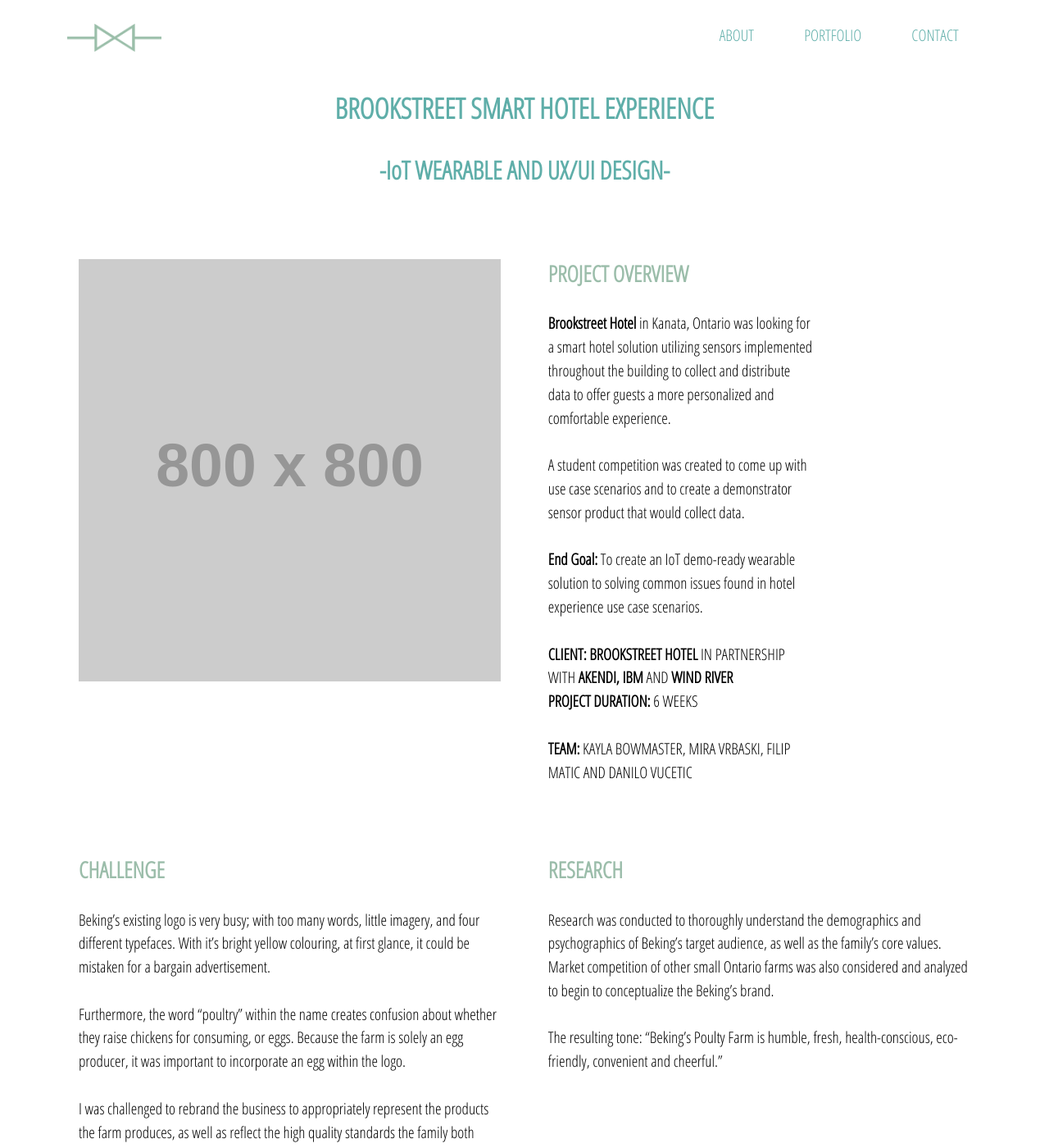
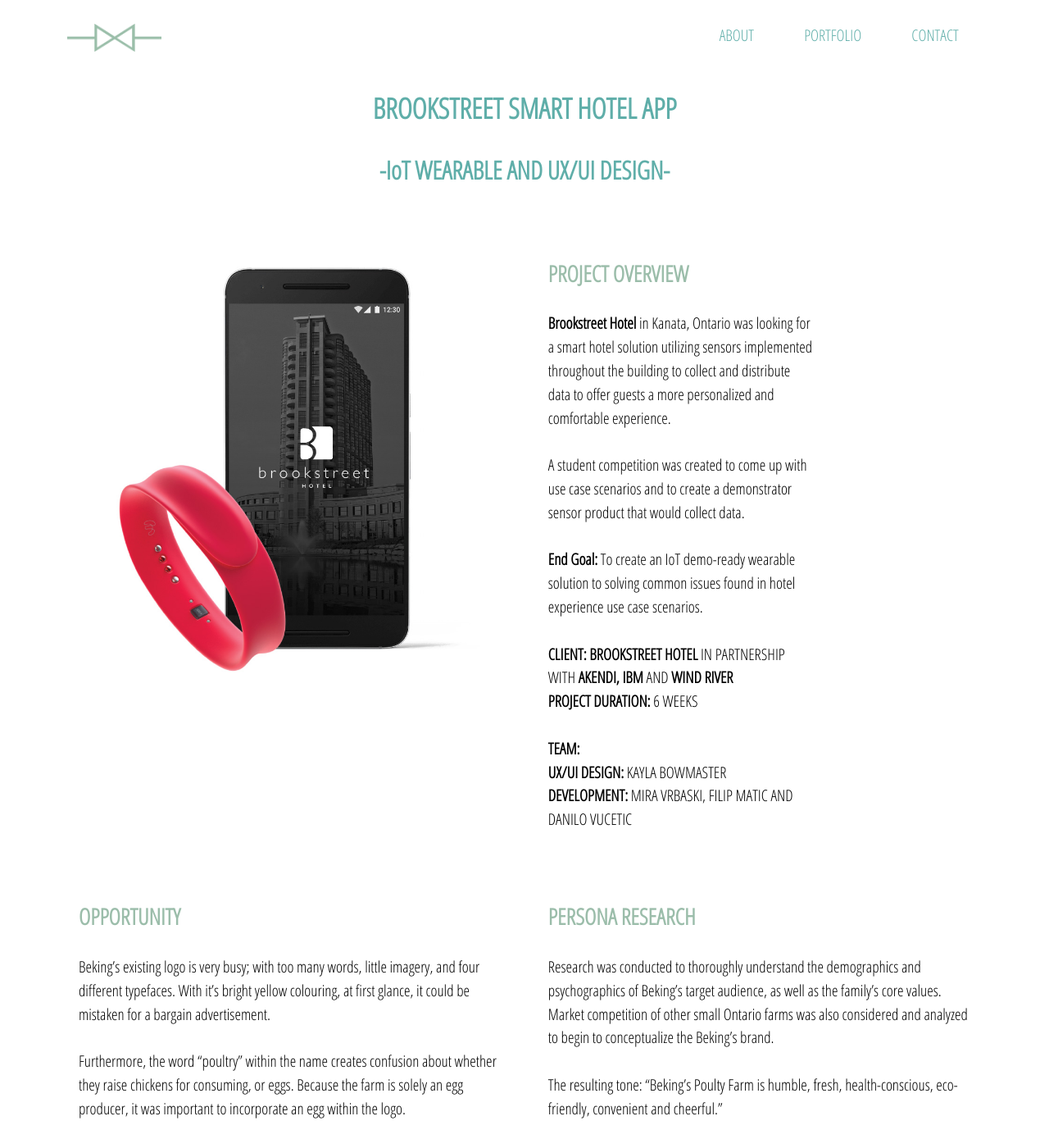
Before and after one commit to kaybow/kaybow.design, a Jekyll site: the page built from hotel-experience.html, in a window 1280 px wide and 1400 px high. Shown: the whole window at 82% size. Built offline with Jekyll 4.4.1, drawn with Linux system fonts in a browser that asks for light colours.

Commit message:
Adding content to Brookstreet page

```diff
--- a/cycle-secure.html
+++ b/cycle-secure.html
@@ -20,7 +20,7 @@
       <div class="unit xs-1 s-1 m-1 l-1-3 gutter">
         <h3>PROJECT OVERVIEW</h3>
         <p><b>Cycle Secure</b> is an IoT bicycle locking and security mobile application paired with a GPS location device that attaches to the bike itself. The Cycle Secure device is fitted with both a motion and vibration sensor that notifies the owner when their lock is being tampered with or if their bike is on the move.</p>
-        <p><b>CLIENT:</b> ALGONQUIN COLLEGE OF APPLIED ARTS AND TECHNOLOGY<br><b>PROJECT DURATION:</b>2 WEEKS</p>
+        <p><b>CLIENT:</b> ALGONQUIN COLLEGE OF APPLIED ARTS AND TECHNOLOGY<br><b>PROJECT DURATION:</b> 2 WEEKS</p>
       </div>
     </div>
 
--- a/hotel-experience.html
+++ b/hotel-experience.html
@@ -1,37 +1,37 @@
 ---
 layout: default
-title: Brookstreet Smart Hotel Experience
+title: Brookstreet Smart Hotel App and Wearable
 ---
 
   <main>
 
     <div>
       <div class="pad-b-2 text-center">
-        <h1 id="portfolio">BROOKSTREET SMART HOTEL EXPERIENCE</h1>
+        <h1 id="portfolio">BROOKSTREET SMART HOTEL APP</h1>
         <h2>-IoT WEARABLE AND UX/UI DESIGN-</h2>
       </div>
     </div>
 
     <div class="grid pad-b-2">
       <div class="unit xs-1 s-1 m-1 l-1-2 gutter">
-        <img itemprop="image" class="banner" src="http://placehold.it/800x800" alt="smart hotel wearable wristband">
+        <img itemprop="image" class="banner" src="{{site.baseurl}}/images/brookstreet-mockup.jpg" alt="smart hotel wearable wristband">
       </div>
 
       <div class="unit xs-1 s-1 m-1 l-1-3 gutter">
         <h3>PROJECT OVERVIEW</h3>
         <p><b>Brookstreet Hotel</b> in Kanata, Ontario was looking for a smart hotel solution utilizing sensors implemented throughout the building to collect and distribute data to offer guests a more personalized and comfortable experience.<br><br>A student competition was created to come up with use case scenarios and to create a demonstrator sensor product that would collect data.<br><br><b>End Goal:</b> To create an IoT demo-ready wearable solution to solving common issues found in hotel experience use case scenarios.</p>
-        <p><b>CLIENT: </b><b>BROOKSTREET HOTEL</b> IN PARTNERSHIP WITH <b>AKENDI, IBM</b> AND <b>WIND RIVER</b><br><b>PROJECT DURATION:</b> 6 WEEKS</p><b>TEAM:</b> KAYLA BOWMASTER, MIRA VRBASKI, FILIP MATIC AND DANILO VUCETIC</p>
+        <p><b>CLIENT: </b><b>BROOKSTREET HOTEL</b> IN PARTNERSHIP WITH <b>AKENDI, IBM</b> AND <b>WIND RIVER</b><br><b>PROJECT DURATION:</b> 6 WEEKS</p><b>TEAM:</b> <br><b>UX/UI DESIGN:</b> KAYLA BOWMASTER <br><b>DEVELOPMENT:</b> MIRA VRBASKI, FILIP MATIC AND DANILO VUCETIC</p>
       </div>
     </div>
 
     <div class="grid pad-b-2">
       <div class="unit xs-1 s-1 m-1 l-1-2 gutter">
-        <h3>CHALLENGE</h3>
+        <h3>OPPORTUNITY</h3>
         <p>Beking’s existing logo is very busy; with too many words, little imagery, and four different typefaces. With it’s bright yellow colouring, at first glance, it could be mistaken for a bargain advertisement.<br><br>Furthermore, the word “poultry” within the name creates confusion about whether they raise chickens for consuming, or eggs. Because the farm is solely an egg producer, it was important to incorporate an egg within the logo.<br><br>I was challenged to rebrand the business to appropriately represent the products the farm produces, as well as reflect the high quality standards the family both implements and values.</p>
       </div>
 
       <div class="unit xs-1 s-1 m-1 l-1-2 gutter">
-        <h3>RESEARCH</h3>
+        <h3>PERSONA RESEARCH</h3>
         <p>Research was conducted to thoroughly understand the demographics and psychographics of Beking’s target audience, as well as the family’s core values. Market competition of other small Ontario farms was also considered and analyzed to begin to conceptualize the Beking’s brand.<br><br>The resulting tone: “Beking’s Poulty Farm is humble, fresh, health-conscious, eco-friendly, convenient and cheerful.”</p>
       </div>
     </div>
--- a/isometric.html
+++ b/isometric.html
@@ -46,7 +46,7 @@
 
     <div class="grid pad-b-2">
       <div class="unit xs-1 s-1 m-1 l-1-2 gutter">
-        <img itemprop="image" src="{{site.baseurl}}/images/iso-sketch-2.jpg" alt="isometric sketches">
+        <img itemprop="image" src="{{site.baseurl}}/images/iso-sketch2.jpg" alt="isometric sketches">
       </div>
 
       <div class="unit xs-1 s-1 m-1 l-1-2 gutter">
```
Also changed, not shown: images/brookstreet-mockup.jpg (added).
